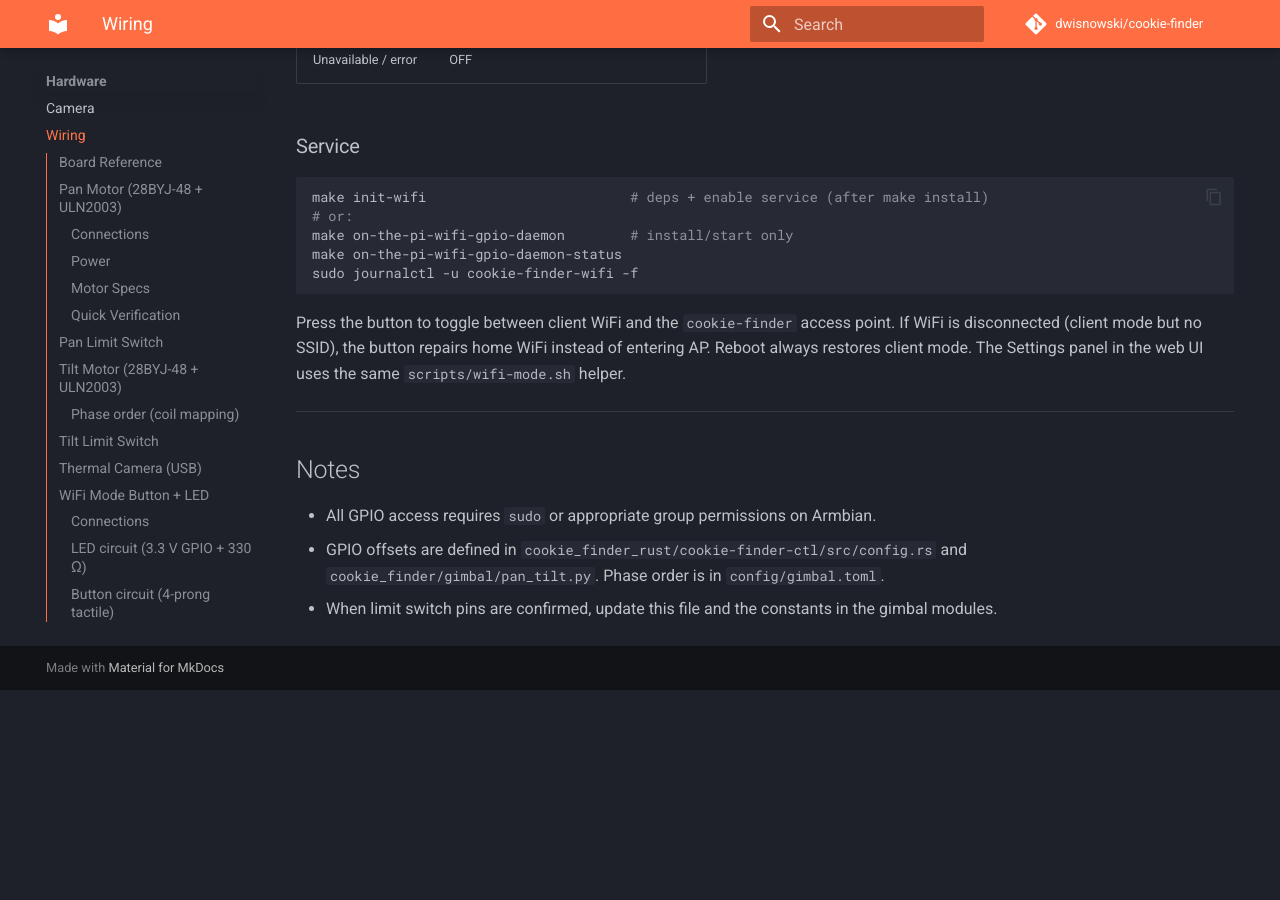
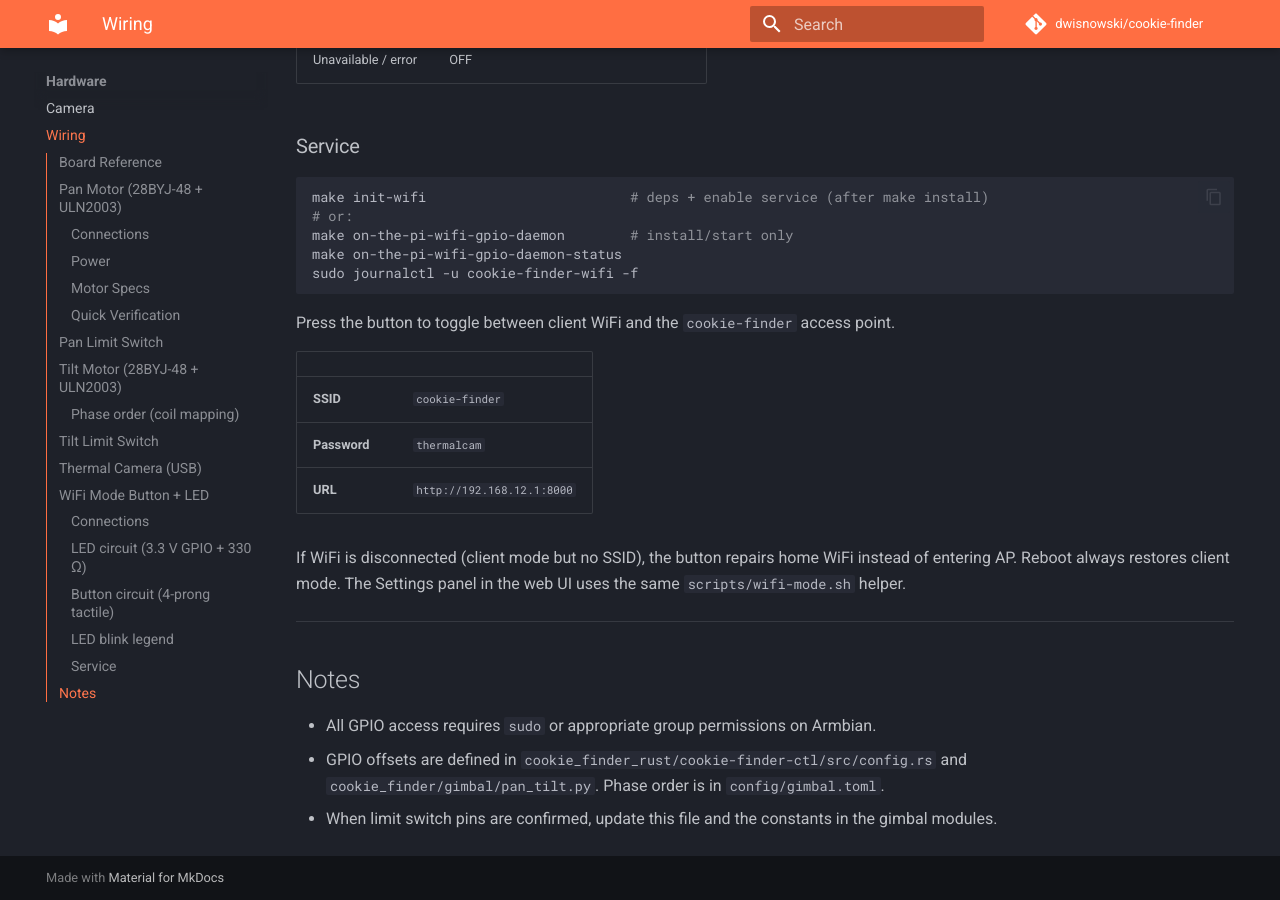
Before and after one commit to dwisnowski/cookie-finder, an MkDocs documentation site: the page built from docs/hardware/wiring.md, in a window 1280 px wide and 900 px high, scrolled down 5557 px. Built offline with MkDocs 1.6.1 and Material for MkDocs 9.7.7, drawn with Linux system fonts in a browser that asks for light colours; comment, search, counter and statistics services are not loaded; before the commit the page ends 6247 px from its top, so only the background shows below that.

Commit message:
Update WiFi access point credentials to enhance security
- Changed the WiFi access point password from 'cookie-finder' to 'thermalcam' across multiple files, including the Makefile, JavaScript, Python, and documentation.
- Updated relevant documentation to reflect the new password, ensuring users have accurate information for connecting to the access point.

````diff
--- a/cookie_finder/web/static/thermal-viewer.js
+++ b/cookie_finder/web/static/thermal-viewer.js
@@ -87,7 +87,7 @@
     mode: 'unknown',
     ssid: null,
     ap_ssid: 'cookie-finder',
-    ap_passphrase: 'cookie-finder',
+    ap_passphrase: 'thermalcam',
     ap_url: 'http://192.168.12.1:8000',
     switching: false,
 };
@@ -1011,7 +1011,7 @@
         toggleBtn.disabled = false;
         toggleBtn.textContent = 'Switch to Client Mode';
         if (hint) {
-            hint.innerHTML = `Password: <strong>${wifiStatus.ap_passphrase || 'cookie-finder'}</strong> · Open <strong>${wifiStatus.ap_url || 'http://192.168.12.1:8000'}</strong>`;
+            hint.innerHTML = `Password: <strong>${wifiStatus.ap_passphrase || 'thermalcam'}</strong> · Open <strong>${wifiStatus.ap_url || 'http://192.168.12.1:8000'}</strong>`;
         }
         return;
     }
@@ -1063,7 +1063,7 @@
             creds.hidden = false;
             creds.innerHTML = `
                 <div><span>Network</span><strong>${instructions.ssid || 'cookie-finder'}</strong></div>
-                <div><span>Password</span><strong>${instructions.passphrase || 'cookie-finder'}</strong></div>
+                <div><span>Password</span><strong>${instructions.passphrase || 'thermalcam'}</strong></div>
                 <div><span>URL</span><strong>${instructions.url || 'http://192.168.12.1:8000'}</strong></div>
             `;
         } else {
--- a/docs/hardware/wiring.md
+++ b/docs/hardware/wiring.md
@@ -201,7 +201,15 @@
 sudo journalctl -u cookie-finder-wifi -f
 ```
 
-Press the button to toggle between client WiFi and the `cookie-finder` access point. If WiFi is disconnected (client mode but no SSID), the button repairs home WiFi instead of entering AP. Reboot always restores client mode. The Settings panel in the web UI uses the same `scripts/wifi-mode.sh` helper.
+Press the button to toggle between client WiFi and the `cookie-finder` access point.
+
+| | |
+|--|--|
+| **SSID** | `cookie-finder` |
+| **Password** | `thermalcam` |
+| **URL** | `http://192.168.12.1:8000` |
+
+If WiFi is disconnected (client mode but no SSID), the button repairs home WiFi instead of entering AP. Reboot always restores client mode. The Settings panel in the web UI uses the same `scripts/wifi-mode.sh` helper.
 
 ---
 
````
Also changed, not shown: README.md (+12 -0 lines), docs/setup/orange-pi.md (+1 -1 lines), docs/usage/running.md (+1 -1 lines), 3 other files.
